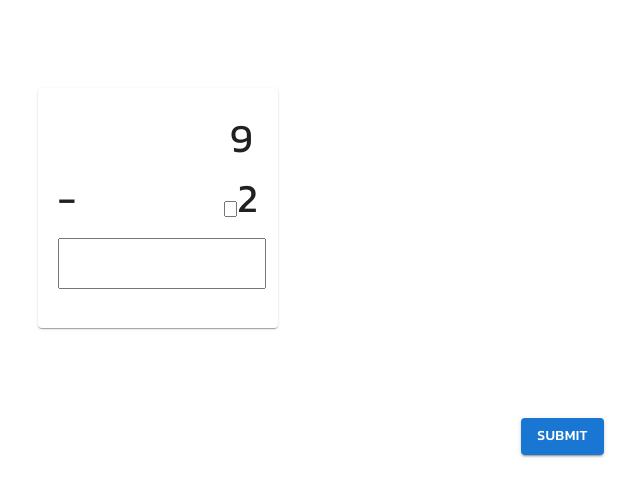
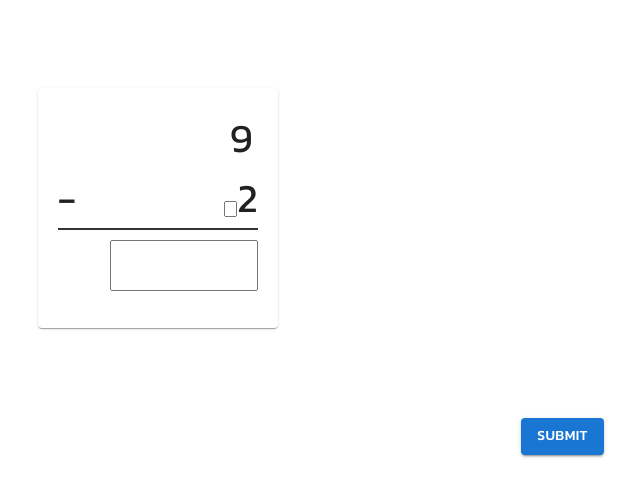
Before and after one commit to hisonlin/hiMath, a React (Vite) app: page /questions/1/1/1/1 in a window 1280 px wide. Shown: the top 496 px of the page, without its empty margins (79-719 px from the left). Built offline with nearby package versions, Linux system fonts and the light colour scheme; a web font is replaced by a local one.

Commit message:
update ui

```diff
--- a/src/Component/QuestionCard/QuestionCard.jsx
+++ b/src/Component/QuestionCard/QuestionCard.jsx
@@ -13,7 +13,7 @@ const QuestionCard = ({ type, problem }) => {
             <div style={{ display: "flex", justifyContent: "end", letterSpacing: "5px" }}>
                 {num1}
             </div>
-            <div style={{ display: "flex", justifyContent: "space-between" }}>
+            <div style={{ display: "flex", justifyContent: "space-between", borderBottom: "2px solid #333"}}>
                 <div>
                     {problems === 'addition' ? '+' : '-'}
                 </div>
@@ -26,8 +26,9 @@ const QuestionCard = ({ type, problem }) => {
                     ))}
                 </div>
             </div>
-
-            <input type="text" style={{ width: '100%', fontSize: '40px', textAlign: "end", marginTop: "10px" }} />
+            <div style={{ display: "flex", justifyContent: "end"}}>
+            <input type="text" style={{ width: '70%', fontSize: '40px', textAlign: "end", marginTop: "10px" }} />
+            </div>
 
 
         </Paper>
```
